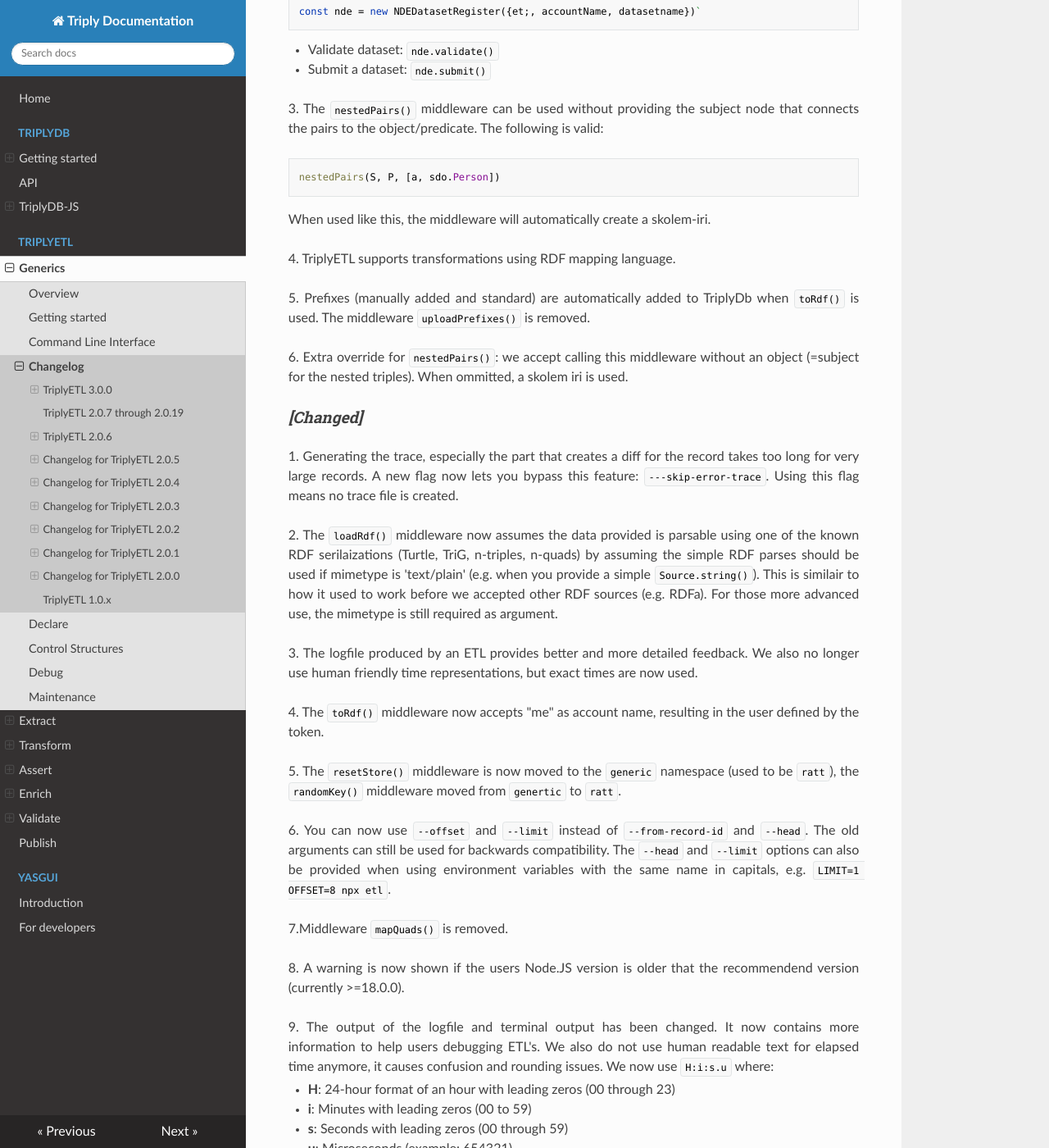
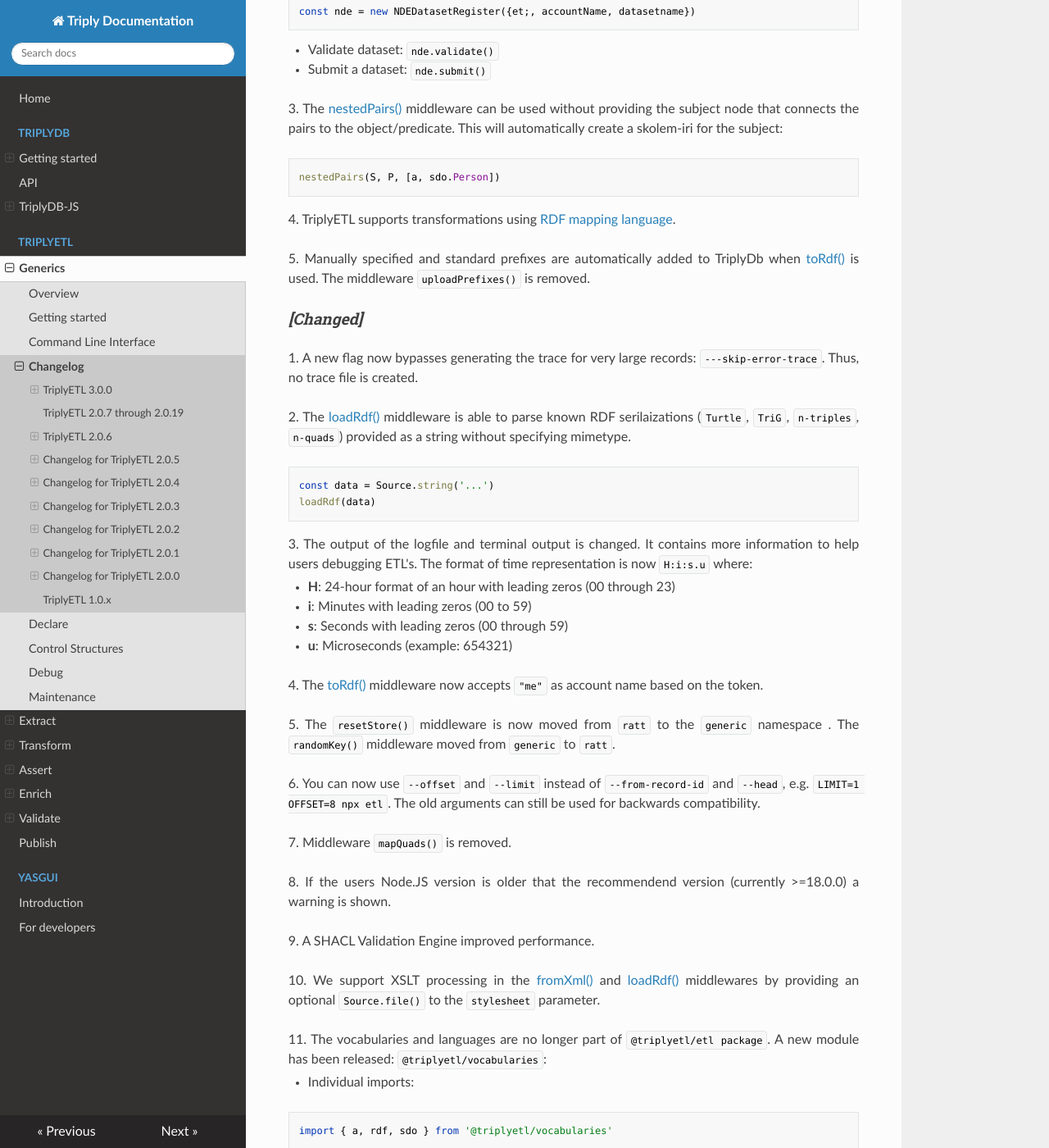
Before and after one commit to TriplyDB/Documentation, an MkDocs documentation site: the page built from docs/triply-etl/changelog/index.md, in a window 1280 px wide and 1400 px high, scrolled down 614 px. Shown: the whole window at 82% size. Built offline with MkDocs 1.6.1, drawn with Linux system fonts in a browser that asks for light colours; some of the changed text lies outside the part shown.

Commit message:
Updated Changelog

````diff
--- a/docs/triply-etl/changelog/index.md
+++ b/docs/triply-etl/changelog/index.md
@@ -9,69 +9,62 @@
 Release dates: 2023-10-11
 
 ### Feature
-1\. The middlewares [fromCsv()](/triply-etl/extract/formats/#extractor-fromcsv), [fromJson()](/triply-etl/extract/formats/#extractor-fromjson), [fromTsv()](/triply-etl/extract/formats/#extractor-fromtsv) and [fromXml()](/triply-etl/extract/formats/#extractor-fromxml) now supports TriplyDB `select` and `ask` queries.
+1\. The middlewares [fromCsv()](/triply-etl/extract/formats/#extractor-fromcsv), [fromJson()](/triply-etl/extract/formats/#extractor-fromjson), [fromTsv()](/triply-etl/extract/formats/#extractor-fromtsv) and [fromXml()](/triply-etl/extract/formats/#extractor-fromxml) now supports TriplyDB `SELECT` and `ASK` queries.
 
-2\.  It is now possible to validate and publish a TriplyDB dataset to the (Dutch) [NDE Termennetwerk](https://datasetregister.netwerkdigitaalerfgoed.nl):
+2\.  It is now possible to validate and publish a TriplyDB dataset to the [NDE Termennetwerk](https://datasetregister.netwerkdigitaalerfgoed.nl):
 
   - Instantiate the NDE Class by providing it with the ETL object:
 
 ```ts
-const nde = new NDEDatasetRegister({et;, accountName, datasetname})`
+const nde = new NDEDatasetRegister({et;, accountName, datasetname})
 ```
   - Validate  dataset: `nde.validate()`
+
   - Submit a dataset: `nde.submit()`
 
- 3\. The `nestedPairs()` middleware can be used without providing the subject node that connects the pairs to the object/predicate. The following is valid:
+ 3\. The [nestedPairs()](/triply-etl/assert/ratt/statement/#function-nestedpairs) middleware can be used without providing the subject node that connects the pairs to the object/predicate. This will automatically create a skolem-iri for the subject:
+
 ```ts
 nestedPairs(S, P, [a, sdo.Person])
 ```
-When used like this, the middleware will automatically create a skolem-iri.
 
+4\. TriplyETL supports transformations using [RDF mapping language](https://rml.io/docs/rml/introduction/).
 
-4\. TriplyETL supports transformations using RDF mapping language.
-
-5\. Prefixes (manually added and standard) are automatically added to TriplyDb when `toRdf()` is used. The middleware `uploadPrefixes()` is removed.
-
-6\. Extra override for `nestedPairs()`: we accept calling this middleware without an object (=subject for the nested triples). When ommitted, a skolem iri is used.
+5\. Manually specified and standard prefixes are automatically added to TriplyDb when [toRdf()](/triply-etl/publish/#local-data-destinations) is used. The middleware `uploadPrefixes()` is removed.
 
 
 ### [Changed]
-1\. Generating the trace, especially the part that creates a diff for the record takes too long for very large records. A new flag now lets you bypass this feature: `---skip-error-trace`. Using this flag means no trace file is created.
+1\. A new flag now bypasses generating the trace for very large records: `---skip-error-trace`. Thus, no trace file is created.
 
-2\. The `loadRdf()` middleware now assumes the data provided is parsable using one of the known RDF serilaizations (Turtle, TriG, n-triples, n-quads) by assuming the simple RDF parses should be used if mimetype is 'text/plain' (e.g. when you provide a simple `Source.string()`). This is similair to how it used to work before we accepted other RDF sources (e.g. RDFa). For those more advanced use, the mimetype is still required as argument.
+2\. The [loadRdf()](/triply-etl/extract/formats/#function-loadrdf) middleware is able to parse known RDF serilaizations (`Turtle`, `TriG`, `n-triples`, `n-quads`) provided as a string without specifying mimetype.
 
-3\. The logfile produced by an ETL provides better and more detailed feedback. We also no longer use human friendly time representations, but exact times are now used.
+```ts
+const data = Source.string('...')
+loadRdf(data)
+```
 
-4\. The `toRdf()` middleware now accepts "me" as account name, resulting in the user defined by the token.
-
-5\. The `resetStore()` middleware is now moved to the `generic` namespace (used to be `ratt`), the `randomKey()` middleware moved from `genertic` to `ratt`.
-
-6\. You can now use `--offset` and `--limit` instead of `--from-record-id` and `--head`.  The old arguments can still be used for backwards compatibility. The `--head` and `--limit` options can also be provided when using environment variables with the same name in capitals, e.g. `LIMIT=1 OFFSET=8 npx etl`.
-
-7\.Middleware `mapQuads()` is removed.
-
-8\. A warning is now shown if the users Node.JS version is older that the recommendend version (currently \>=18.0.0).
-
-9\. The output of the logfile and terminal output has been changed. It now contains more information to help users debugging ETL's. We also do not use human readable text for elapsed time anymore, it causes confusion and rounding issues. We now use `H:i:s.u` where:
+3\. The output of the logfile and terminal output is changed. It contains more information to help users debugging ETL's. The format of time representation is now `H:i:s.u` where:
 
    -  **H**: 24-hour format of an hour with leading zeros	(00 through 23)
    - **i**: Minutes with leading zeros	(00 to 59)
    - **s**: Seconds with leading zeros (00 through 59)
    - **u**: Microseconds (example: 654321)
 
-10\. A new SHACL Validation Engine is used, it is much faster than the previous version.
+4\. The [toRdf()](/triply-etl/publish/#local-data-destinations) middleware now accepts `"me"` as account name based on the token.
 
-11\. The `shacl.validate()` middleware has changed: TODO
+5\. The `resetStore()` middleware is now moved from `ratt` to the `generic` namespace . The `randomKey()` middleware moved from `generic` to `ratt`.
 
-12\. Some commands from the `tools` script (`npx tools`) were removed since they are not ETL related and considered too dangerous:
+6\. You can now use `--offset` and `--limit` instead of `--from-record-id` and `--head`, e.g. `LIMIT=1 OFFSET=8 npx etl`.  The old arguments can still be used for backwards compatibility.
 
-  - deleteDatasets
-  - deleteQueries
-  - deleteGraphs
+7\. Middleware `mapQuads()` is removed.
 
-13\. We now support XSLT processing in the `fromXML()` and `loadRdf()` middleware by providing an optional `Source.file()` to the `stylesheet` parameter that uses an XSL-XML Stylesheet.
+8\. If the users Node.JS version is older that the recommendend version (currently \>=18.0.0) a warning is shown.
 
-14\. The vocabularies and languages are no longer part of `@triplyetl/etl package`. A new module has been released: `@triplyetl/vocabularies`:
+9\. A SHACL Validation Engine improved performance.
+
+10\. We support XSLT processing in the [fromXml()](/triply-etl/extract/formats/#extractor-fromxml) and [loadRdf()](/triply-etl/extract/formats/#function-loadrdf) middlewares by providing an optional `Source.file()` to the `stylesheet` parameter.
+
+11\. The vocabularies and languages are no longer part of `@triplyetl/etl package`. A new module has been released: `@triplyetl/vocabularies`:
 
   - Individual imports:
 
@@ -79,7 +72,7 @@
 import { a, rdf, sdo } from '@triplyetl/vocabularies'
 ```
 
-  - Import all vocabularies (e.g. for `vocab.sdo.name`):
+  - Import all vocabularies:
 
 ```ts
 import * as vocab from "@triplyetl/vocabularies"
@@ -88,54 +81,64 @@
    - To use a `prefixer` function (e.g. `aat(123456)`) (note that the name has changed from `prefix` to `prefixer`):
 
 ```ts
-import { prefixer } from '@triplyetl/etl/vocab'` => `prefixer.aat('300379271')
+import { prefixer } from '@triplyetl/etl/vocab'
+prefixer.aat('300379271')
 ```
 
-   - To get a Iri from a specific prefix:
+   - To get an Iri from a specific prefix:
 
 ```ts
-import { prefix } from '@triplyetl/etl/vocab'` => `prefix.skos
+import { prefix } from '@triplyetl/etl/vocab'
+prefix.skos
 ```
 
-   - To use the RATT `lang` tools
-      - The old `lang` code only had a very limited amount of languages defined, the new version has almost every language known:
+   - To use the RATT `lang` tools:
+
+a\. Import `languages`:
+
 ```ts
 import { languages } from '@triplyetl/vocabularies'
 ```
-
-   - Another example:
+b\. Import `languages` and `region`:
 
 ```ts
-import { region, language } from '@triplyetl/vocabularies'; const nl_BE = language.nl.addRegion(region.BE)
+import { region, language } from '@triplyetl/vocabularies'
+
+const nl_BE = language.nl.addRegion(region.BE)
 ```
 
-15\. A new way of dealing with prefixes has been introduced: we no longer define prefixes as function that can concat a value to an Iri and return an Iri, but the Iri is a new type of Object in TriplyETL. The main function still is `declarePrefix()` which is now a wrapper for `new Iri(...)`. The new iri object has a `concat()` method which allows you to add a value to the first part of an Iri. The result is a new Iri. You can do
+12\. Prefixes are no longer defined as function that concatenates a value to an Iri. The Iri is a new type of Object in TriplyETL, that has a `concat()` method which allows you to add a value to the first part of an Iri. For example:
 ```ts
 const johnDoe = declarePrefix('http://ex.com/').concat('John').concat('/Doe')
 ```
 
-(= http://ex.com/John/Doe). All Iri's can be used in asserting new statements.
-
-16\. Developers notes:
+13\. Developers notes:
 
    - Switched from `yarn` to `npm`.
    - Removes some unused packages and types.
    - Most @ts-ignore / @ts-expect-error derictives have been removed and fixed.
 
 ### Bug fixes
-1\. Report which file contains errors when multiple files are used in `fromCsv()`, `fromTsv()` and `fromXml()` middleware.
 
-2\. When a WKT point is created with the `addPoint()` function, and the CRS parameter is not specified, the CRS <http://www.opengis.net/def/crs/OGC/1.3/CRS84> is now used.
+1\. Report which file contains errors when multiple files are used in [fromCsv()](/triply-etl/extract/formats/#extractor-fromcsv), [fromTsv()](/triply-etl/extract/formats/#extractor-fromtsv) and [fromXml()](/triply-etl/extract/formats/#extractor-fromxml)  middleware.
 
-3\. When an API Token and a TriplyDB instance URL are both configured, one in the normal way of tokens (`.env`) and one in the function call (e.g. `loadRdf(Source.TriplyDb.rdf('test', { triplyDb: { url: 'https://api.triplydb.com' } }))`), the arguments were not merged, that is the token was not used. Note that with this fix it can happen that the decoded token information conflicts with the provided arguments. An error is thrown if this is the case.
+2\. When a WKT point is created with the `addPoint()` function, and the CRS parameter is not specified, the CRS <http://www.opengis.net/def/crs/OGC/1.3/CRS84> is used.
 
-4\. Communicate non-success HTTP status codes
+3\. We can use an API Token from the `.env` file and a TriplyDB instance URL in the function call (e.g. `loadRdf(Source.TriplyDb.rdf('test',{triplyDb:{url:'https://api.triplydb.com'}}))`). An error is thrown if the decoded token information conflicts with the provided arguments.
 
-5\. Adds better metadata in ETL logs
+4\. Communicate non-success HTTP status codes.
 
-6\. Disable support for multiple extractors
+5\. Adds better metadata in ETL logs:
 
-7\. Fixes out-of-memory issue when using SHACL validation
+ - TriplyETL version
+ - Node.js version
+ - DTAP mode
+ - Start date/time
+ - End date/time
+
+6\. Disable support for multiple [Extractors](http://127.0.0.1:8000/triply-etl/extract/formats/).
+
+7\. Fixes out-of-memory issue when using SHACL validation.
 
 ## TriplyETL 2.0.7 through 2.0.19
 
````
Also changed, not shown: other parts of docs/triply-etl/changelog/index.md (+1 -1 lines).
